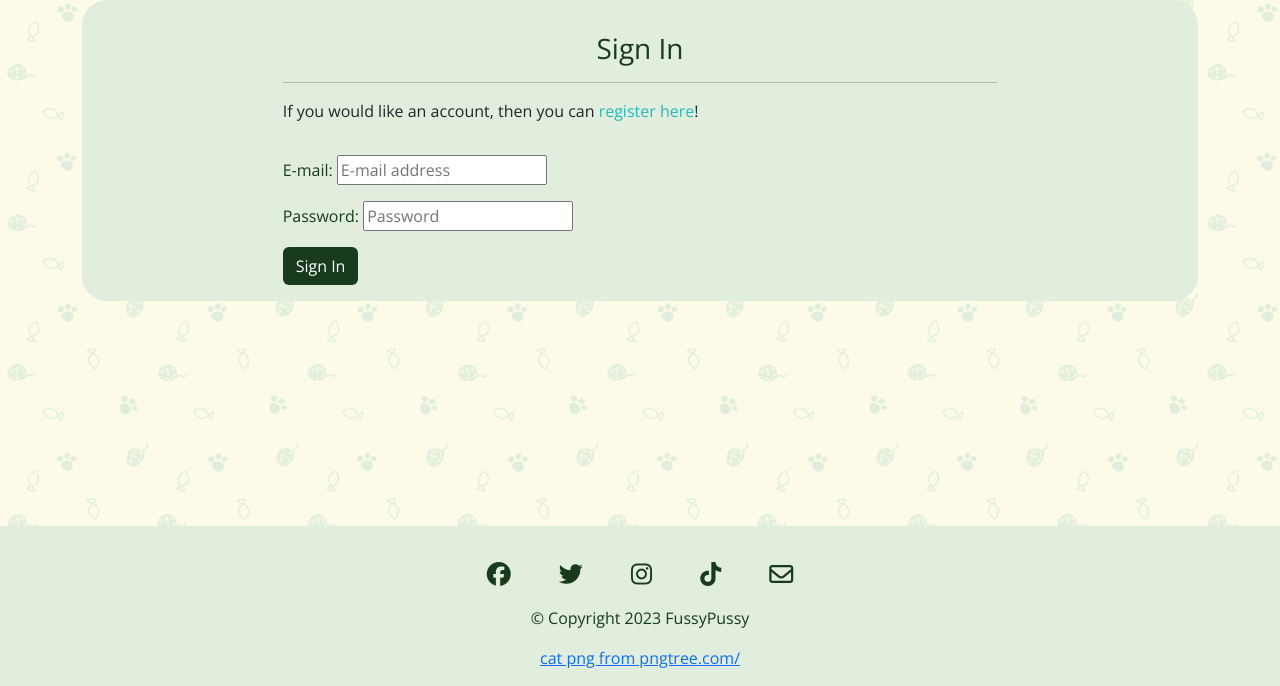
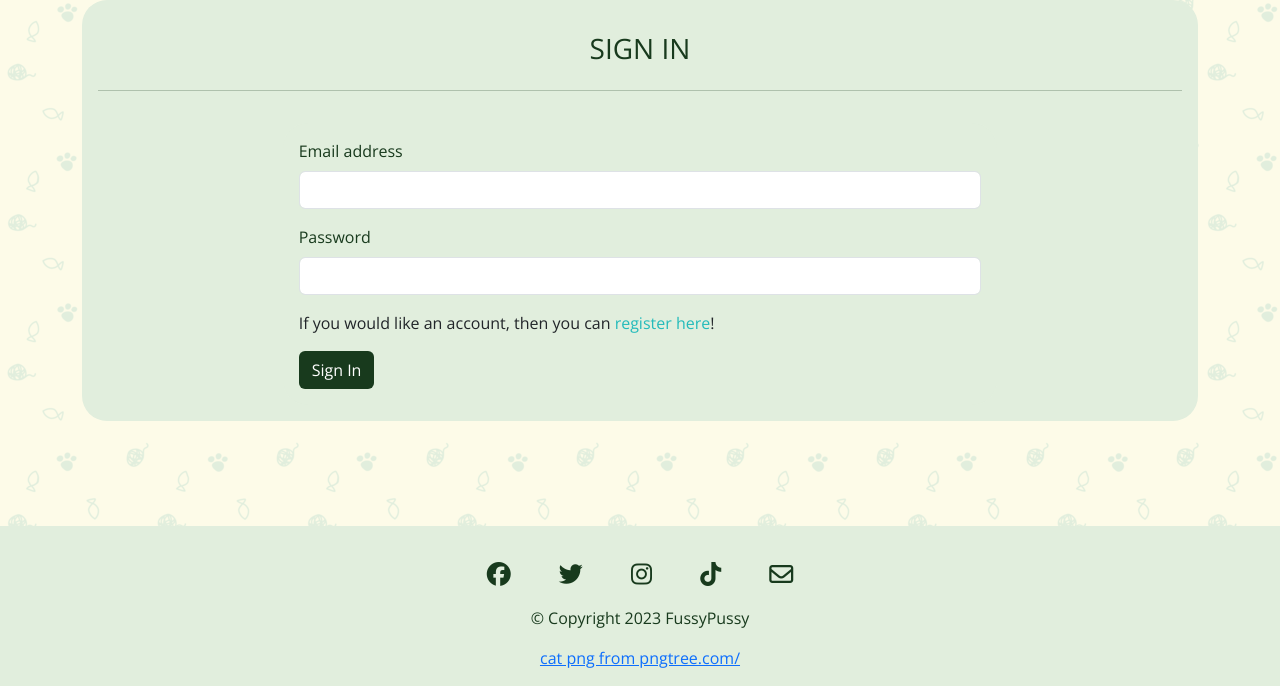
Before and after one commit to wayne-AF/fussy-pussy-cat-blog, a Django app: page /accounts/login/ in a window 1280 px wide. Shown: the part 114-800 px from the top of the page. Run offline with Django 3.2, Linux system fonts and the light colour scheme; some libraries are stand-ins or nearby versions.

Commit message:
add bootstrap to login and register forms

```diff
--- a/templates/account/login.html
+++ b/templates/account/login.html
@@ -11,21 +11,28 @@
     <div class="row">
       <div class="col-md-8 mt-3 offset-md-2">
 
-        <h3>{% trans "Sign In" %}</h3>
-        <hr>
-        <p>{% blocktrans %}If you would like an account, then you can
-          <a href="{{ signup_url }}" class="link">register here</a>!{% endblocktrans %}</p>
-
+        <h3>{% trans "SIGN IN" %}</h3>
       </div>
     </div>
+    <hr>
     <div class="row">
       <div class="col-md-8 mt-3 offset-md-2">
-        <form class="login" method="POST" action="{% url 'account_login' %}">
+        <form class="login form-group" method="POST" action="{% url 'account_login' %}">
           {% csrf_token %}
-          {{ form.as_p }}
+          <div class="mb-3">
+            <label for="id_login" class="form-label">Email address</label>
+            <input name="login" type="email" class="form-control" required id="id_login" aria-describedby="emailHelp">
+          </div>
+          <div class="mb-3">
+            <label for="exampleInputPassword1" class="form-label">Password</label>
+            <input type="password" name="password" required id="id_password" class="form-control">
+          </div>
+          <!-- {{ form.as_p }} -->
           {% if redirect_field_value %}
           <input type="hidden" name="{{ redirect_field_name }}" value="{{ redirect_field_value }}" />
           {% endif %}
+          <p>{% blocktrans %}If you would like an account, then you can
+            <a href="{{ signup_url }}" class="link">register here</a>!{% endblocktrans %}</p>
           <button class="primaryAction btn" type="submit">{% trans "Sign In" %}</button>
         </form>
 
--- a/templates/delete_post.html
+++ b/templates/delete_post.html
@@ -8,12 +8,14 @@
 
     {% if user.is_authenticated %}
         {% if user.id == post.author.id %}
-            <h3>Delete {{ post.title }}</h3>
+
             <div class="form-group">
+                <h3>DELETE {{ post.title }} ?</h3>
+                <hr>
                 <form method="POST">
                     {% csrf_token %}
                     <strong>Are you sure?</strong>
-                    <button>Delete post!</button>
+                    <button class="btn">Delete post!</button>
                 </form>
             </div>
         {% else %}
--- a/templates/user_profile.html
+++ b/templates/user_profile.html
@@ -16,6 +16,7 @@
                     <!-- <img src="{{ default_profile_image.png }}" height=100 width=100 class="rounded-circle" alt=""> -->
                     {% else %}
                     <img src="{% static 'static-images/default_profile_image.png' %}" height=300 width=300 class="rounded-circle" alt="">
+
 
                     {% endif %}
                 </div>
```
Also changed, not shown: templates/account/logout.html (+5 -4 lines), templates/account/signup.html (+8 -35 lines).
